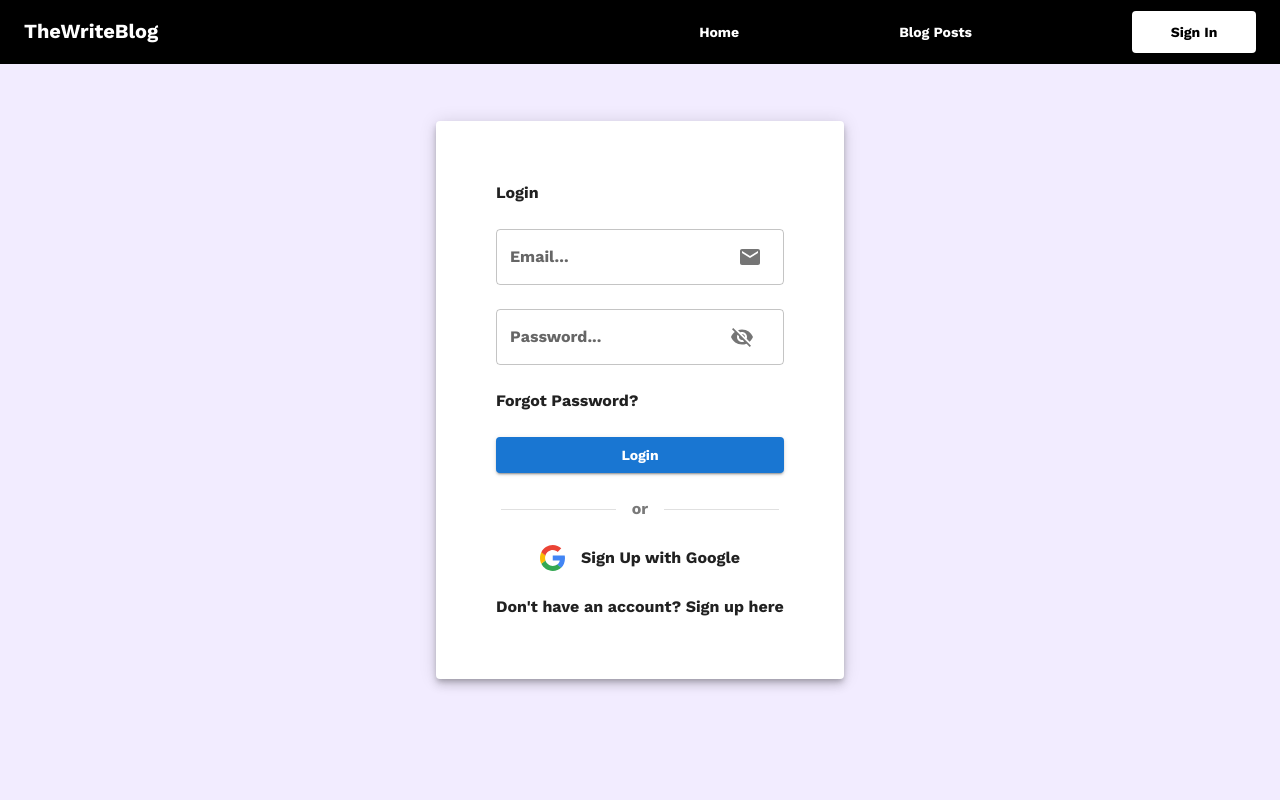
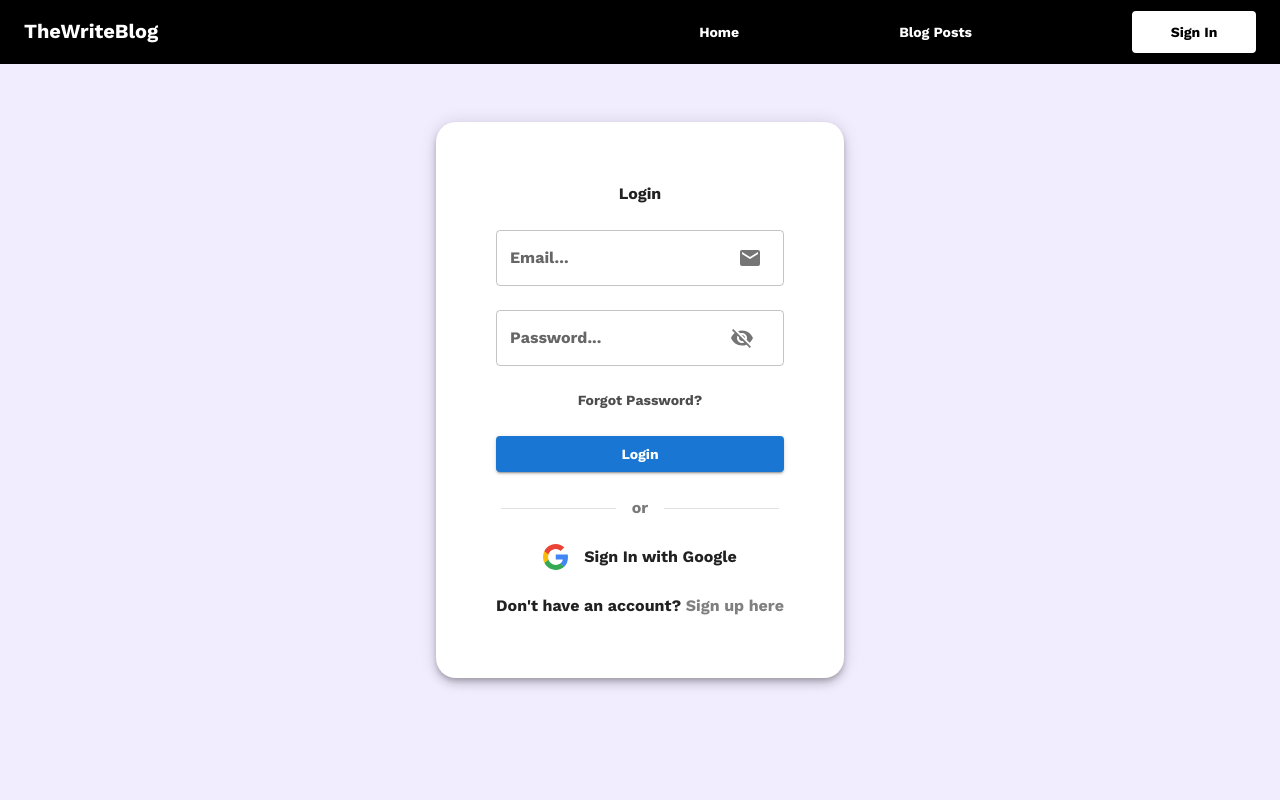
Before and after one commit to Proton-number/ThewriteBlog, a React (Vite) app: page /Login in a window 1280 px wide. Shown: the top 800 px of the page. Built offline with nearby package versions, Linux system fonts and the light colour scheme; no server answers.

Commit message:
Updated package.json, added new components and functionality to App.jsx, modified Firebase configuration, created loginStore, and updated yarn.lock

```diff
--- a/src/App.jsx
+++ b/src/App.jsx
@@ -6,6 +6,7 @@ import Nav from "./Components/Nav";
 import MobileNav from "./Components/MobileNav";
 import Footer from "./Components/Footer";
 import SingleBlog from "./Pages/SingleBlog";
+import ForgotPassword from "./Pages/ForgotPassword";
 
 // Lazy loaded components
 const Home = lazy(() => import("./Pages/Home"));
@@ -31,6 +32,7 @@ function App() {
             <Route path="/Blogs" element={<Blogs />} />
             <Route path="/Login" element={<Login />} />
             <Route path="/singleBlog/:slug" element={<SingleBlog />} />
+            <Route path="/ForgotPassword" element={<ForgotPassword />} />
           </Routes>
 
           <Footer />
--- a/src/Config/Firebase.jsx
+++ b/src/Config/Firebase.jsx
@@ -3,7 +3,6 @@ import { getAnalytics } from "firebase/analytics";
 import {
   getAuth,
   GoogleAuthProvider,
-  FacebookAuthProvider,
 } from "firebase/auth";
 
 const firebaseConfig = {
@@ -21,4 +20,3 @@ const app = initializeApp(firebaseConfig);
 const analytics = getAnalytics(app);
 export const auth = getAuth(app);
 export const googleProvider = new GoogleAuthProvider();
-export const db = new Firestore(app);
--- /dev/null
+++ b/src/Pages/ForgotPassword.jsx
@@ -0,0 +1,43 @@
+import React from "react";
+import {
+  Typography,
+  Stack,
+  Box,
+  TextField,
+  Paper,
+  Button,
+  Alert,
+} from "@mui/material";
+import { motion } from "framer-motion";
+import LoadingButton from "@mui/lab/LoadingButton";
+
+function ForgotPassword() {
+  return (
+    <Box
+      sx={{
+        height: "100vh",
+        display: "flex",
+        justifyContent: "center",
+        alignItems: "center",
+        backgroundColor: "#f2ecff",
+        color: "black",
+      }}
+    >
+      <Paper
+        elevation={4}
+        sx={{
+          padding: { xs: "24px", sm: "30px", lg: "40px" },
+          borderRadius: "30px",
+        }}
+      >
+        <Stack spacing={3}>
+          <Typography>Forgot Password?</Typography>
+          <TextField label={"Email..."} type="email" />
+          <LoadingButton variant="contained">Reset</LoadingButton>
+        </Stack>
+      </Paper>
+    </Box>
+  );
+}
+
+export default ForgotPassword;
--- a/src/Pages/Login.jsx
+++ b/src/Pages/Login.jsx
@@ -15,13 +15,23 @@ import InputAdornment from "@mui/material/InputAdornment";
 import Visibility from "@mui/icons-material/Visibility";
 import VisibilityOff from "@mui/icons-material/VisibilityOff";
 import { loginStore } from "../Store/loginStore";
+import { Link, useNavigate } from "react-router-dom";
 
 function Login() {
+  const navigate = useNavigate();
   const {
     loginShowPassword,
     setLoginShowPassword,
-    signinShowPassword,
-    setSigninShowPassword,
+    haveAccount,
+    setHaveAccount,
+    signInWithGoogle,
+    signUpWithEmailAndPassword,
+    logInWithEmailAndPassword,
+    email,
+    password,
+    setEmail,
+    setPassword,
+    error,
   } = loginStore();
   return (
     <Box
@@ -34,9 +44,21 @@ function Login() {
         color: "black",
       }}
     >
-      <Paper elevation={6} sx={{ padding: { xs: "24px", sm: "30px", lg: "60px" } }}>
+      <Paper
+        elevation={6}
+        sx={{
+          padding: { xs: "24px", sm: "30px", lg: "60px" },
+          textAlign: "center",
+          borderRadius: "20px",
+        }}
+      >
         <Stack spacing={3}>
-          <Typography>Login</Typography>
+          {haveAccount ? (
+            <Typography>Login</Typography>
+          ) : (
+            <Typography>SignUp</Typography>
+          )}
+
           <TextField
             InputProps={{
               endAdornment: (
@@ -52,6 +74,8 @@ function Login() {
             }}
             label={"Email..."}
             type="email"
+            value={email}
+            onChange={(e) => setEmail(e.target.value)}
           />
           <TextField
             InputProps={{
@@ -84,11 +108,48 @@ function Login() {
             }}
             label={"Password..."}
             type={loginShowPassword ? "password" : "text"}
+            value={password}
+            onChange={(e) => setPassword(e.target.value)}
           />
-          <Typography>Forgot Password?</Typography>
-          <Button variant="contained" sx={{ textTransform: "none" }}>
-            Login
-          </Button>
+          {haveAccount && (
+            <Link
+              to="/ForgotPassword"
+              style={{ color: "inherit", textDecoration: "none" }}
+            >
+              <Typography
+                variant="subtitle2"
+                sx={{
+                  cursor: "pointer",
+                  opacity: "80%",
+                  "&:hover": { textDecoration: "underline" },
+                }}
+              >
+                Forgot Password?
+              </Typography>
+            </Link>
+          )}
+
+          {haveAccount ? (
+            <Button
+              onClick={() => {
+                logInWithEmailAndPassword(email, password, navigate);
+              }}
+              variant="contained"
+              sx={{ textTransform: "none" }}
+            >
+              Login
+            </Button>
+          ) : (
+            <Button
+              onClick={() => {
+                signUpWithEmailAndPassword(email, password, navigate);
+              }}
+              variant="contained"
+              sx={{ textTransform: "none" }}
+            >
+              SignIn
+            </Button>
+          )}
 
           <Stack
             spacing={2}
@@ -104,6 +165,7 @@ function Login() {
             <Divider sx={{ width: "40%" }} />
           </Stack>
           <Stack
+            onClick={() => signInWithGoogle(navigate)}
             direction="row"
             sx={{
               justifyContent: "center",
@@ -118,11 +180,35 @@ function Login() {
               alt="google-logo"
               sx={{ width: "25px" }}
             />
-            <Typography> Sign Up with Google</Typography>
+            <Typography> Sign In with Google</Typography>
           </Stack>
-          <Typography>
-            Don't have an account? <span>Sign up here</span>
-          </Typography>
+
+          {haveAccount ? (
+            <Typography>
+              Don't have an account?{" "}
+              <span
+                onClick={() => {
+                  setHaveAccount(false);
+                }}
+                style={{ color: "grey", cursor: "pointer" }}
+              >
+                Sign up here
+              </span>{" "}
+            </Typography>
+          ) : (
+            <Typography>
+              {" "}
+              Have an account?{" "}
+              <span
+                onClick={() => {
+                  setHaveAccount(true);
+                }}
+                style={{ color: "grey", cursor: "pointer" }}
+              >
+                Log in here
+              </span>{" "}
+            </Typography>
+          )}
         </Stack>
       </Paper>
     </Box>
--- a/src/Store/loginStore.jsx
+++ b/src/Store/loginStore.jsx
@@ -1,9 +1,73 @@
 import { create } from "zustand";
+import { auth, googleProvider } from "../Config/Firebase";
+import {
+  createUserWithEmailAndPassword,
+  signInWithEmailAndPassword,
+} from "firebase/auth";
+import { signInWithPopup } from "firebase/auth";
+import { sendPasswordResetEmail } from "firebase/auth";
 
 export const loginStore = create((set) => ({
   loginShowPassword: true,
   setLoginShowPassword: (loginShowPassword) => set({ loginShowPassword }),
 
-  signinShowPassword: true,
-  setSigninShowPassword: (loginShowPassword) => set({ loginShowPassword }),
+  //   signinShowPassword: true,
+  //   setSigninShowPassword: (signinShowPassword) => set({ loginShowPassword }),
+
+  haveAccount: true,
+  setHaveAccount: (haveAccount) => set({ haveAccount }),
+
+  user: null,
+  setUser: (user) => set({ user }),
+
+  error: null,
+  email: "",
+  setEmail: (email) => set({ email }),
+  password: "",
+  setPassword: (password) => set({ password }),
+  resetEmail: "",
+
+  //Google Sign-In
+  signInWithGoogle: async (navigate) => {
+    set({ error: null });
+    try {
+      const result = await signInWithPopup(auth, googleProvider);
+      set({ user: result.user });
+      console.log("Google user data:", result.user);
+      navigate("/");
+    } catch (error) {
+      set({ error: error.message });
+    }
+  },
+
+  //Create user
+  signUpWithEmailAndPassword: async (email, password, navigate) => {
+    set({ error: null });
+    try {
+      const result = await createUserWithEmailAndPassword(
+        auth,
+        email,
+        password
+      );
+      set({ user: result.user });
+      console.log("Google user data:", result.user);
+      navigate("/");
+    } catch (error) {
+      console.error("Error signing up:", error.response?.data || error.message);
+      set({ error: error.message });
+    }
+  },
+
+  //Login
+  logInWithEmailAndPassword: async (email, password, navigate) => {
+    set({ error: null });
+    try {
+      const result = await signInWithEmailAndPassword(auth, email, password);
+      set({ user: result.user });
+      navigate("/");
+    } catch (error) {
+      console.error("Error signing in:", error.response?.data || error.message);
+      set({ error: error.message });
+    }
+  },
 }));
```
Also changed, not shown: package.json (+5 -4 lines), 1 other file (tests, documents, lock files or other folders).
